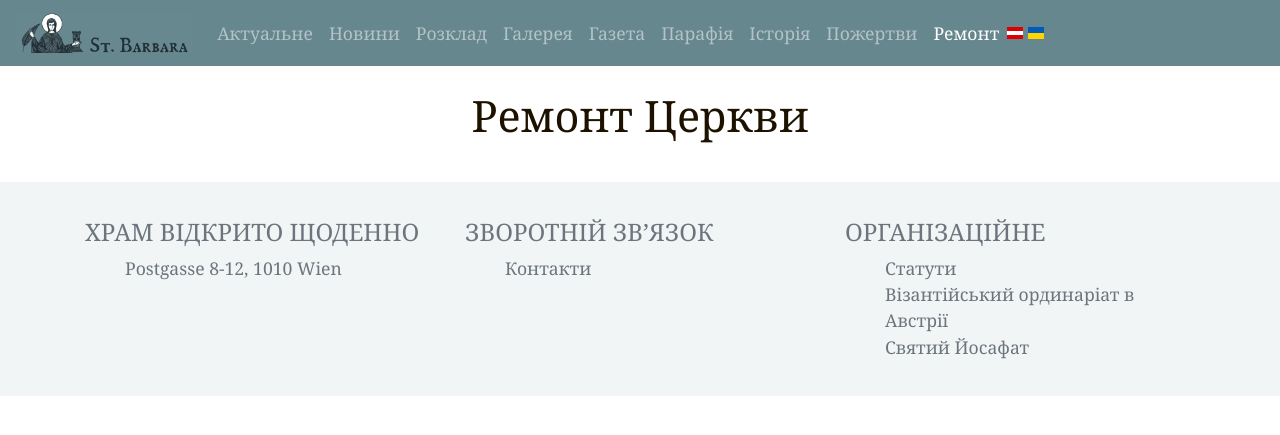
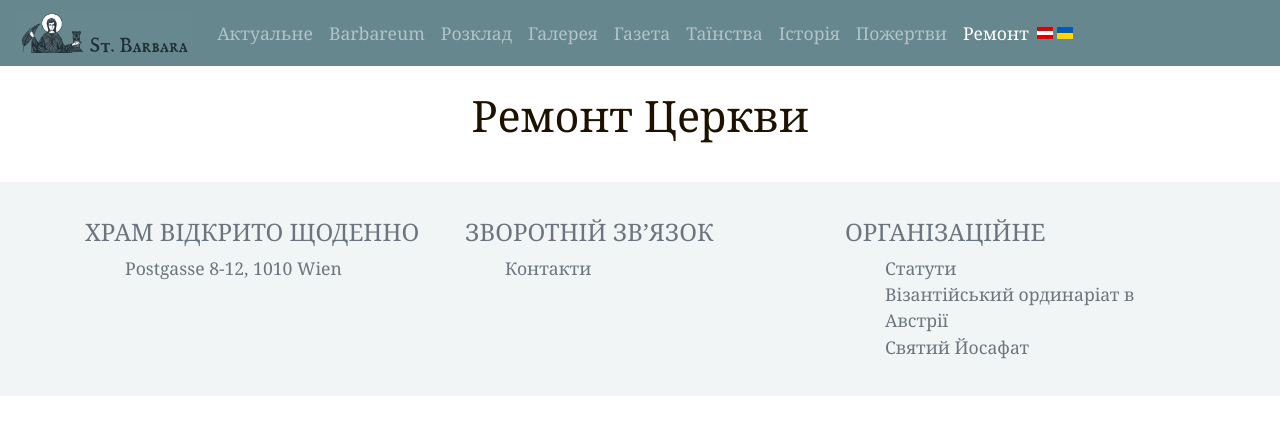
Before and after one commit to n3braska/jekyll, a Jekyll site: the page built from ua/remont.html, in a window 1280 px wide. Shown: the top 435 px of the page. Built offline with Jekyll 4.4.1, drawn with Linux system fonts in a browser that asks for light colours.

Commit message:
Update Всі Сторінки “navbar”

```diff
--- a/_data/ua/navigation.yml
+++ b/_data/ua/navigation.yml
@@ -2,7 +2,7 @@ navbar:
   - link: /index.html
     name: Актуальне
   - link: /ua/novyny.html
-    name: Новини
+    name: Barbareum
   - link: /ua/timetable.html
     name: Розклад
   - link: /ua/gallerie.html
@@ -10,7 +10,7 @@ navbar:
   - link: /ua/hazeta.html
     name: Газета
   - link: /ua/parafia.html
-    name: Парафія
+    name: Таїнства
   - link: /ua/history.html
     name: Історія
   - link: /ua/pozhertvy_inf.html
```
